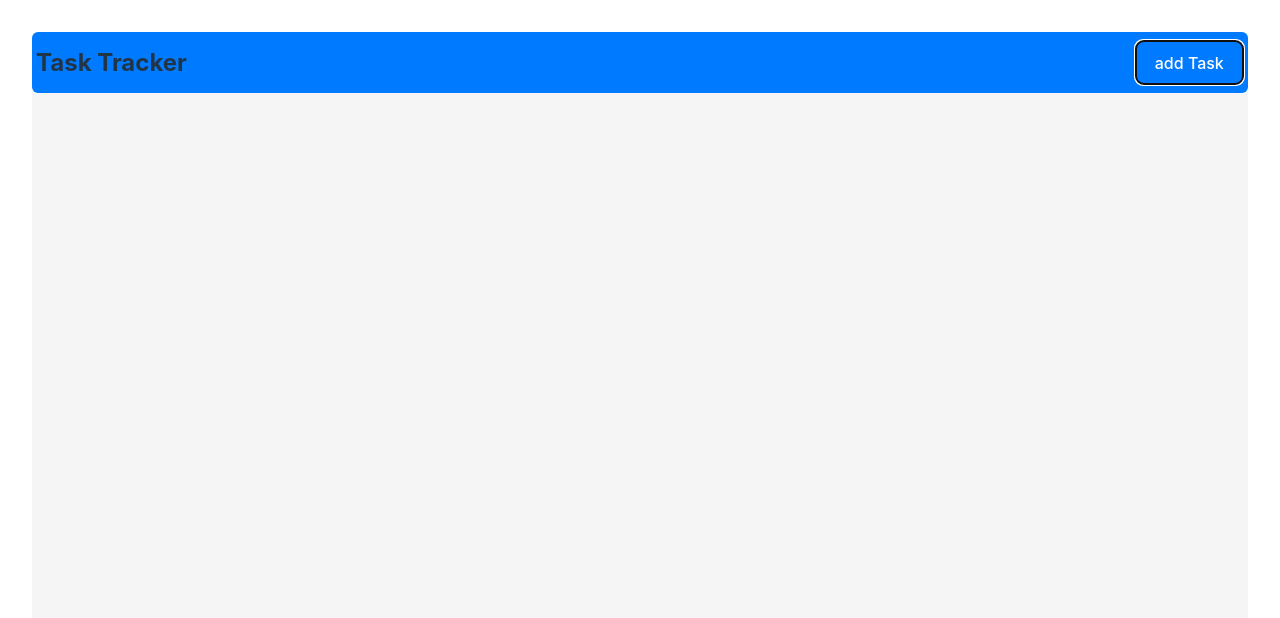
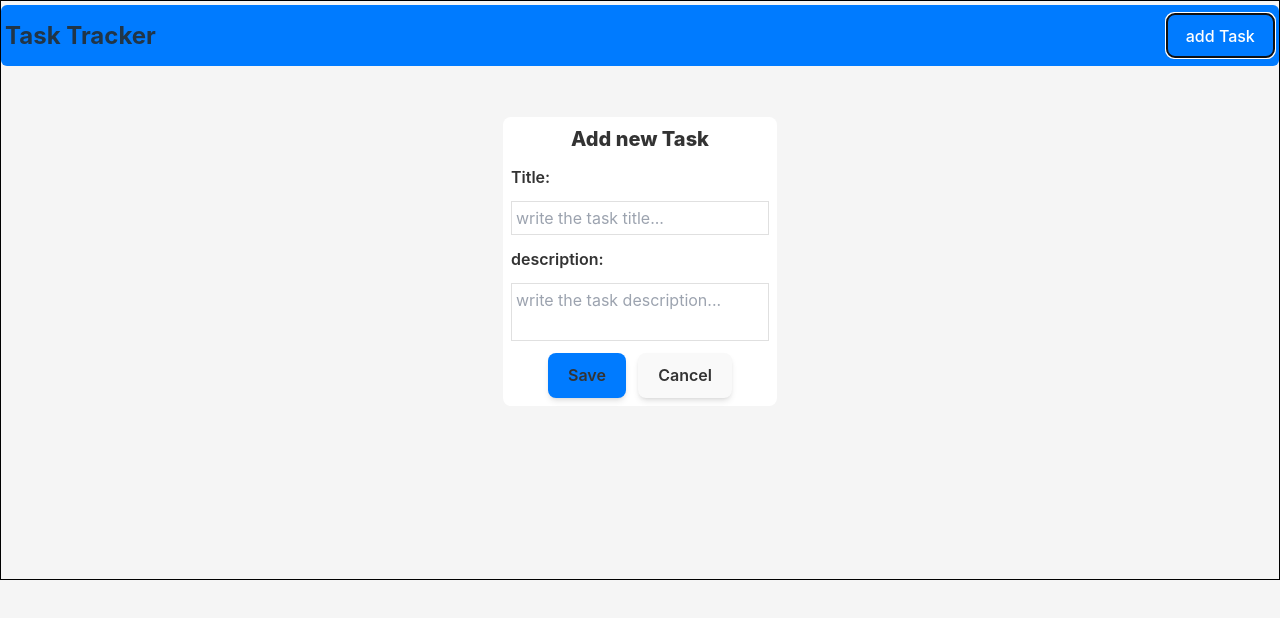
Before and after one commit to aicha-azr/CODSOFT, a React (Vite) app in the folder Task_Tracker_App/: page / in a window 1280 px wide. Both pictures are taken after a click on the button "add Task". Shown: the top 618 px of the page. Built offline with nearby package versions, Linux system fonts and the light colour scheme.

Commit message:
create the taskForm component

```diff
--- a/Task_Tracker_App/src/App.jsx
+++ b/Task_Tracker_App/src/App.jsx
@@ -1,25 +1,19 @@
-import { useState } from 'react'
-import reactLogo from './assets/react.svg'
-import viteLogo from '/vite.svg'
-import './App.css'
-import Header from './Components/Header'
+import { useState } from "react";
+import reactLogo from "./assets/react.svg";
+import viteLogo from "/vite.svg";
+import "./App.css";
+import Header from "./Components/Header";
+import TaskForm from "./Components/TaskForm";
 
 function App() {
-
-
   return (
     <>
-    <header className='w-screen max-w-full'>
-      <Header/>
-    </header>
-    <body className='grid grid-rows-2 bg-background-light font-sans overflow-y-auto h-screen  '>
-     <div >
+      <div className="fixed top-0 right-0 left-0 grid grid-rows-10 max-w-screen w-screen max-w-full items-center justify-center h-fit border border-black ">
+        <Header />
 
-     </div>
-    </body>
-
+      </div>
     </>
-  )
+  );
 }
 
-export default App
+export default App;
--- a/Task_Tracker_App/src/Components/Header.jsx
+++ b/Task_Tracker_App/src/Components/Header.jsx
@@ -1,10 +1,16 @@
+import { useState } from "react";
+import TaskForm from "./TaskForm";
+
 const Header = ()=>{
+    const [isOpen, setIsOpen] = useState(false);
     return(
         <>
-            <div className="row-span-1 bg-primary-blue max-w-full h-fit flex justify-between p-1 items-center py-2 rounded-md">
+            <div className="absolute top-1 right-0 left-0 row-span-1 bg-primary-blue max-w-screen  h-fit flex justify-between p-1 items-center py-2 rounded-md">
                 <h2 className="font-bold text-start text-2xl">Task Tracker</h2>
-                <button className="bg-primary-blue hover:bg-[#0056b3] text-[#ffffff] rounded-lg border border-[#ffffff] focus:ring-0">add Task</button>
+                <button className="bg-primary-blue hover:bg-[#0056b3] text-[#ffffff] rounded-lg border border-[#ffffff] focus:ring-0"
+                onClick={()=>setIsOpen(true)}>add Task</button>
             </div>
+            <TaskForm isOpen={isOpen} onClose={()=>setIsOpen(false)} />
         </>
     )
 }
--- a/Task_Tracker_App/src/Components/TaskForm.jsx
+++ b/Task_Tracker_App/src/Components/TaskForm.jsx
@@ -0,0 +1,63 @@
+import { useState } from "react";
+
+const TaskForm = ({ isOpen, onClose }) => {
+    const [title, setTitle] = useState('');
+    const [description, setDescription] = useState('');
+     const handleSubmit = (e)=>{
+        e.preventDefault();
+        setTitle("");
+        setDescription("");
+        if (onClose) onClose();
+     }
+
+  return (
+    <>
+
+    {isOpen &&  <form
+        action=""
+        className={`flex flex-col row-span-5 row-start-3 gap-3 rounded-lg shadoe-md bg-[#ffffff] p-2 text-text-dark w-full`}
+        onSubmit={handleSubmit}
+      >
+        <h2 className="self-center font-extrabold text-xl">Add new Task</h2>
+        <div className="flex flex-col gap-3">
+          <label htmlFor="title" className="self-start font-semibold">
+            Title:
+          </label>
+          <input
+            type="text"
+            name="title"
+            placeholder="write the task title..."
+            className="p-1 border border-border-light focus:outline-none fucus:ring-0"
+            value={title}
+            onChange={(e)=>setTitle(e.target.value)}
+            required
+          />
+          <label htmlFor="description" className="self-start font-semibold">
+            description:
+          </label>
+          <textarea
+            type="text"
+            name="description"
+            className="p-1 border border-border-light focus:outline-none fucus:ring-0 resize-none"
+            placeholder="write the task description..."
+            value={description}
+            onChange={(e)=>setDescription(e.target.value)}
+          />
+        </div>
+        <div className="flex gap-3 self-center">
+          <button className="bg-primary-blue hover:bg-[#0056b3] hover:text-white shadow-md font-semibold"
+          type="submit">
+            Save
+          </button>
+          <button
+            className=" hover:bg-secondary-gray hover:text-white shadow-md font-semibold"
+            onClick={() => onClose()}
+          >
+            Cancel
+          </button>
+        </div>
+      </form>}
+    </>
+  );
+};
+export default TaskForm;
--- a/Task_Tracker_App/src/index.css
+++ b/Task_Tracker_App/src/index.css
@@ -7,7 +7,7 @@
   line-height: 1.5;
   font-weight: 400;
 
-  color-scheme: light dark;
+  color-scheme: light;
   color: rgba(255, 255, 255, 0.87);
   background-color: #242424;
 
@@ -61,7 +61,7 @@ button:focus-visible {
 @media (prefers-color-scheme: light) {
   :root {
     color: #213547;
-    background-color: #ffffff;
+    background-color: #F5F5F5;
   }
   a:hover {
     color: #747bff;
```
